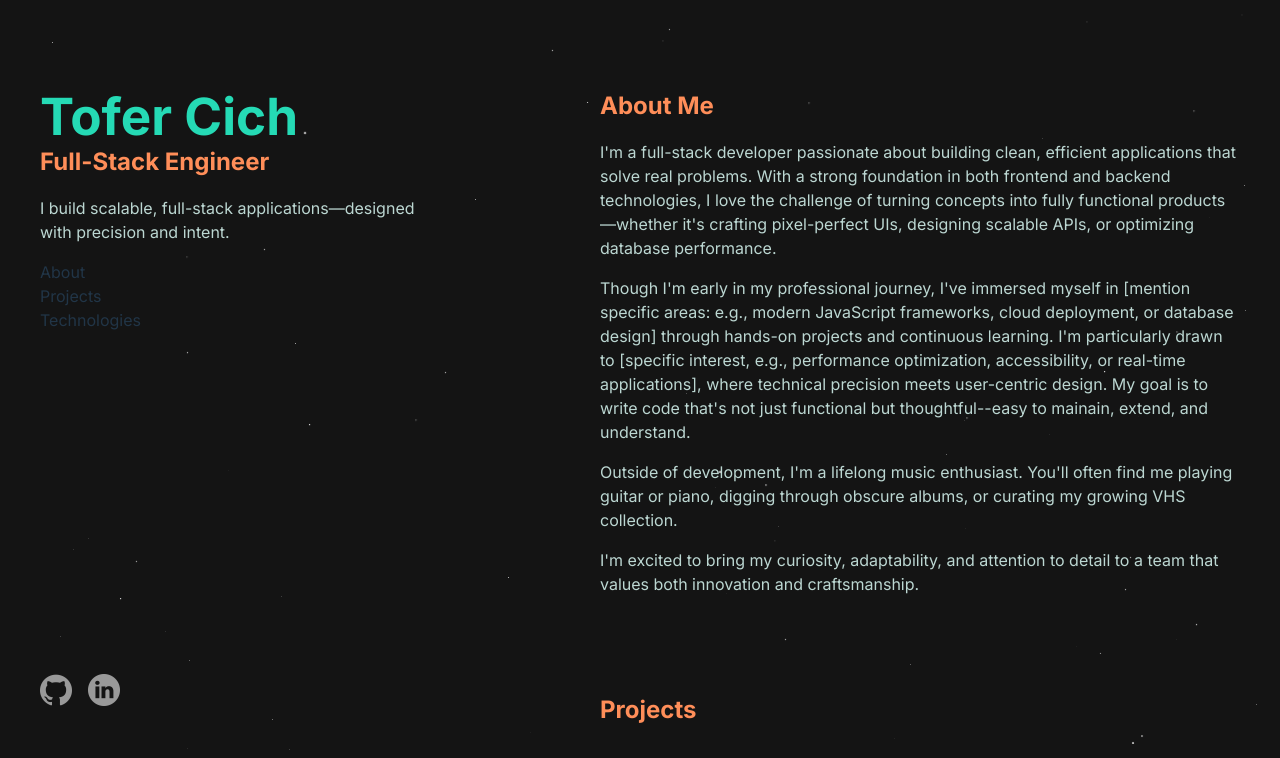
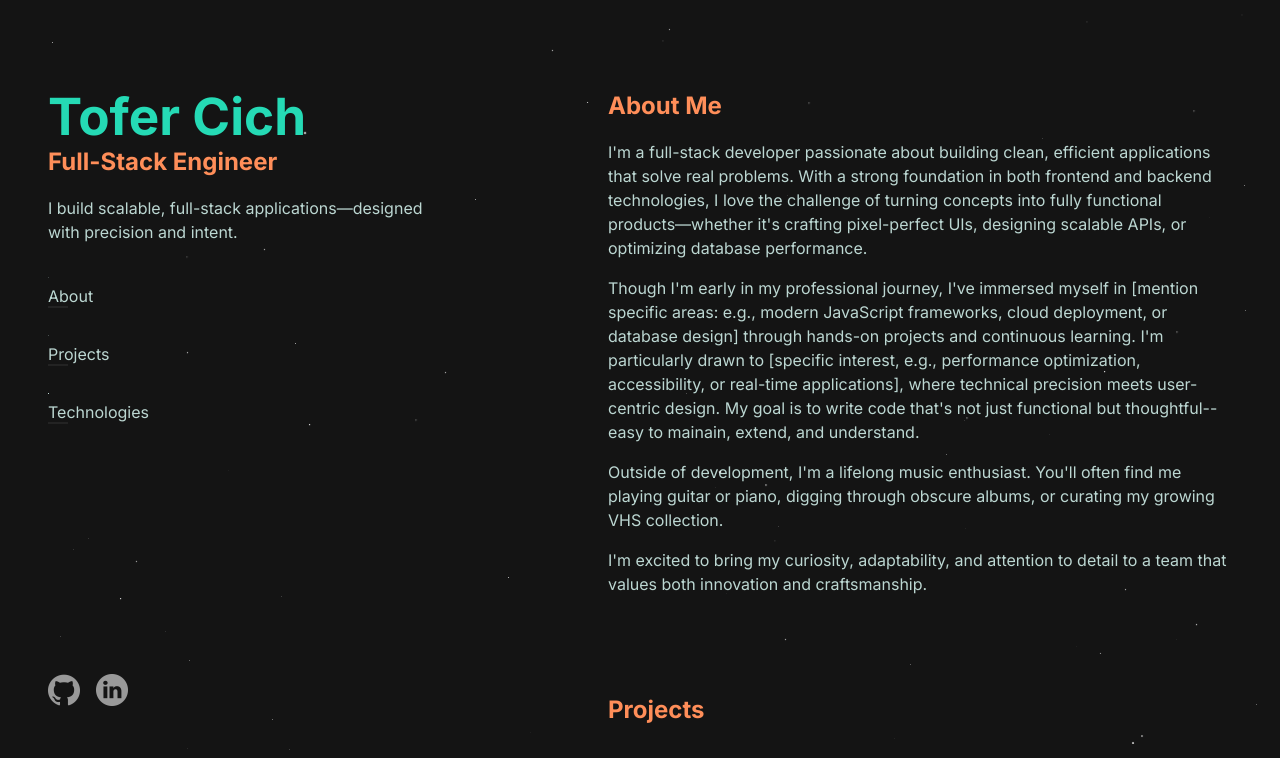
Before and after one commit to tofer-cich/portfolio-website, a React (Vite) app: page / in a window 1280 px wide. Shown: the top 758 px of the page. Built offline with nearby package versions, Linux system fonts and the light colour scheme; a web font is replaced by a local one.

Commit message:
Transitioned ProjectCards for smoother UX
User experience is import for project section

```diff
--- a/src/App.css
+++ b/src/App.css
@@ -78,12 +78,33 @@ li img {
   filter: invert(60%);
 }
 
-#sidebar-title li:hover {
-  color: red;
+.sections {
+  list-style-type: none;
+  padding-left: 0;
+  color: rgba(206, 236, 231, 90%);
 }
 
-#sidebar-title li:hover::before {
-  content: '---';
+.sections li {
+  position: relative;
+  margin-bottom: 10px;
+  transition: transform 0.3s ease-out;
+}
+
+.sections li::before {
+  content: "";
+  position: absolute;
+  left: 0;
+  top: 2.9rem;
+  height: 1px; /* Line thickness */
+  width: 20px;  /* Initial line length */
+  background: #333; /* Line color */
+  transform: translateY(-50%);
+  transition: width 0.3s ease-out; /* Line growth animation */
+  color: rgba(206, 236, 231, 90%);
+}
+
+.sections li:hover::before {
+  width: 3rem;
 }
 
 #screen {
@@ -91,8 +112,9 @@ li img {
   max-width: 1200px;
   min-width: 700px;
   box-sizing: border-box;
-  margin: 0 auto; /* Center the container */
+  margin: 0 3rem;
   gap: 10rem;
+
 }
 
 #sidebar {
@@ -103,7 +125,7 @@ li img {
     height: 80vh;
     padding-top: 5.5rem;
     justify-items: start;
-    overflow-y: auto; /* Scroll if content is long */
+    overflow-y: hidden; /* Scroll if content is long */
     display: flex;
     flex-direction: column;
     justify-content: space-between;
@@ -149,11 +171,16 @@ main {
   border-radius: 5px;
   display: flex;
   gap: 1rem;
+  transition: background-color .2s ease-out;
 }
 
 .project-card:hover {
   background-color: rgba(125, 159, 152, 15%);
   backdrop-filter: blur(20rem);
+}
+
+.project-card h3 {
+  transition: color .2s ease-out;
 }
 
 .project-card:hover h3 {
@@ -199,10 +226,6 @@ h3 {
   font-size: .9rem;
 }
 
-#technologies {
-
-}
-
 .tech-badge {
   display: flex;
   flex-direction: column;
@@ -214,6 +237,7 @@ h3 {
   align-items: center;
   padding: .5rem 1.5rem;
   gap: .7rem;
+  width: 5.5rem;
 }
 
 .tech-badge > img {
--- a/src/components/layout/Sidebar.jsx
+++ b/src/components/layout/Sidebar.jsx
@@ -5,10 +5,31 @@ function Sidebar({ gitHub, linkedIn}) {
                 <h1>Tofer Cich</h1>
                 <h2>Full-Stack Engineer</h2>
                 <p>I build scalable, full-stack applications&#8212;designed with precision and intent.</p>
-                <ul>
-                    <li>About</li>
-                    <li>Projects</li>
-                    <li>Technologies</li>
+                <ul className="sections">
+                    <li>
+                        <span className="svg-emdash">
+                            <svg className="emdash-line" viewBox="0 0 100 2" preserveAspectRatio="none">
+                                <line x1="0" y1='1' x2='0' y2='100' stroke='currentColor' strokeWidth='2' />
+                            </svg>
+                            About
+                        </span>
+                    </li>
+                    <li>
+                        <span className="svg-emdash">
+                            <svg className="emdash-line" viewBox="0 0 100 2" preserveAspectRatio="none">
+                                <line x1="0" y1='1' x2='0' y2='100' stroke='currentColor' strokeWidth='2' />
+                            </svg>
+                            Projects
+                        </span>
+                    </li>
+                    <li>
+                        <span className="svg-emdash">
+                            <svg className="emdash-line" viewBox="0 0 100 2" preserveAspectRatio="none">
+                                <line x1="0" y1='1' x2='0' y2='100' stroke='currentColor' strokeWidth='2' />
+                            </svg>
+                            Technologies
+                        </span>
+                    </li>
                 </ul>
             </div>
             <div id='sidebar-contacts'>
```
